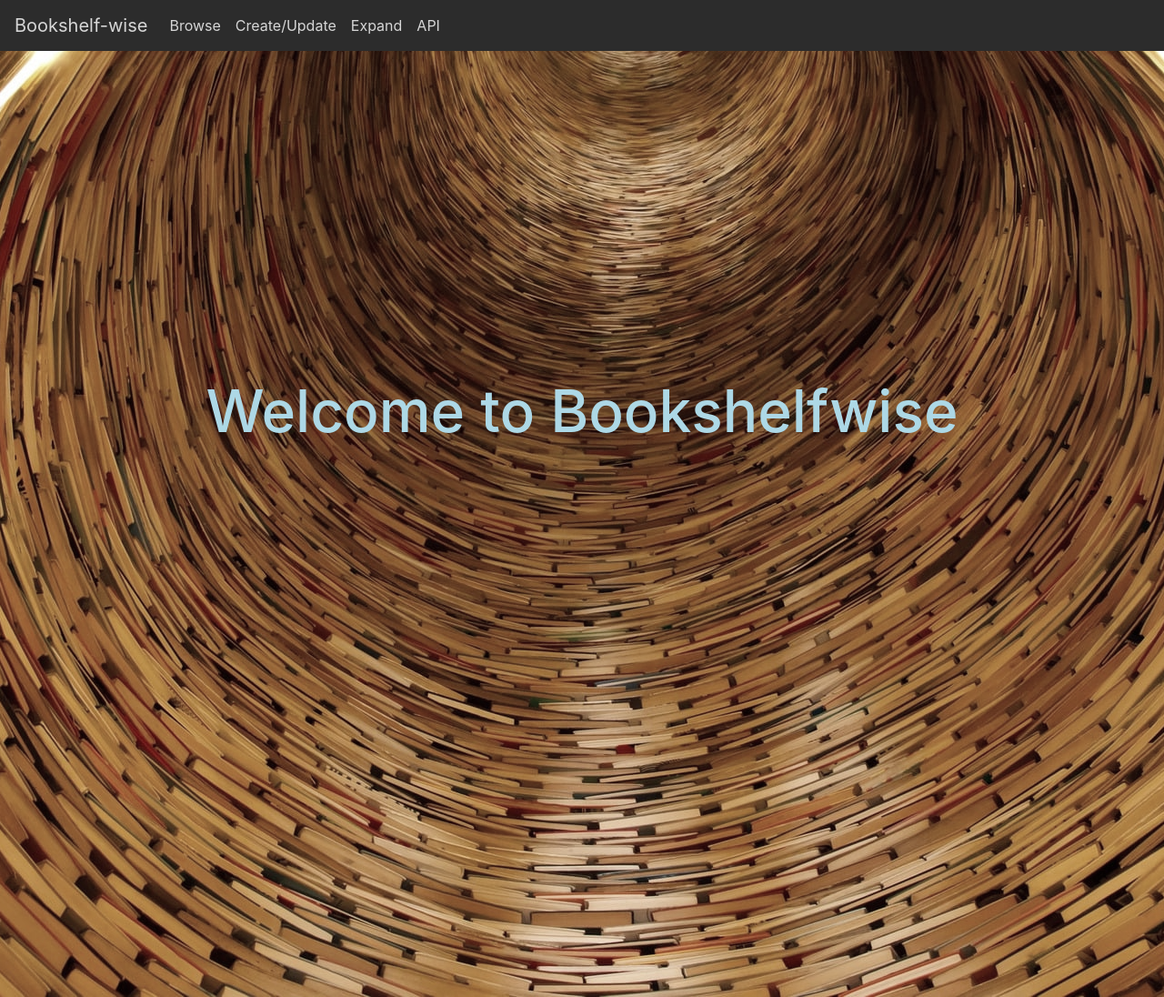
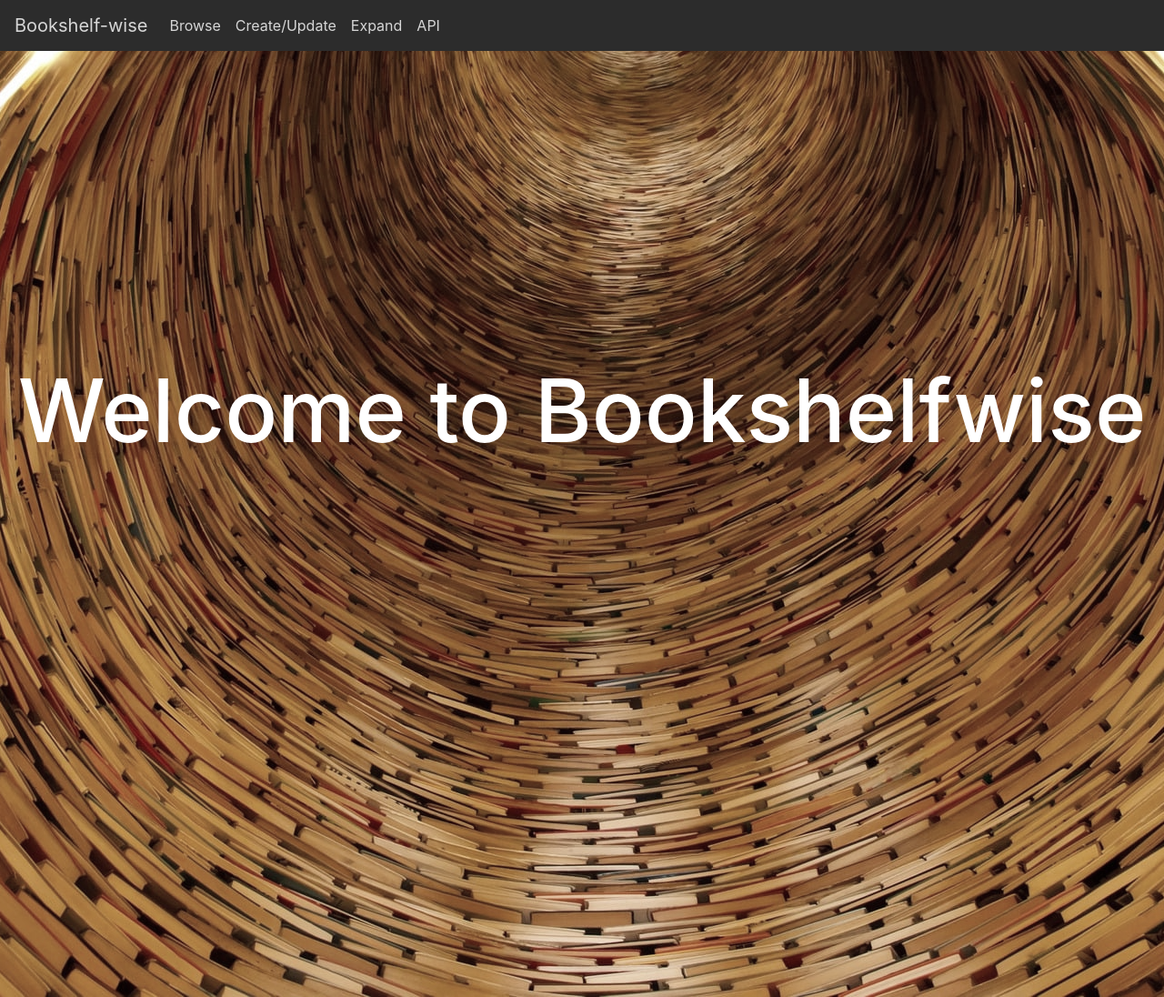
Before and after one commit to FilipHalon/bookshelf-wise, a Django app: page / in a window 1280 px wide; the page is wider, and only the part inside the window is pictured. Shown: that part at 91% size. Run offline with Django 3.2, Linux system fonts and the light colour scheme; some libraries are stand-ins or nearby versions.

Commit message:
Jumbotron font and color changed.

```diff
--- a/bookshelfwise/static/css/style.css
+++ b/bookshelfwise/static/css/style.css
@@ -11,11 +11,11 @@ nav a {
     display: flex;
     justify-content: center;
     align-items: center;
-    color: lightblue;
+    color: white;
 }
 
 .jumbotron-expanded h1 {
-    font-size: 4em;
+    font-size: 6em;
 }
 
 .background {
```
